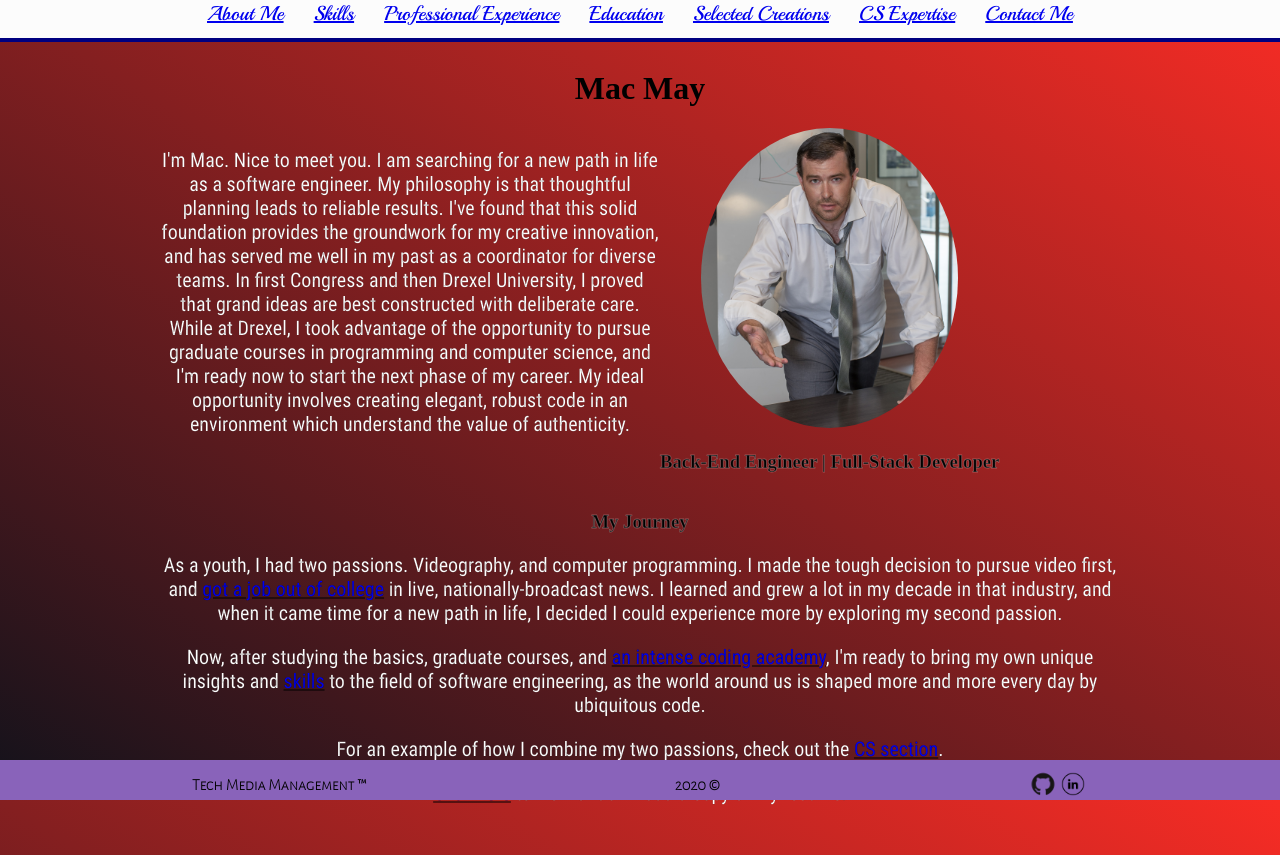
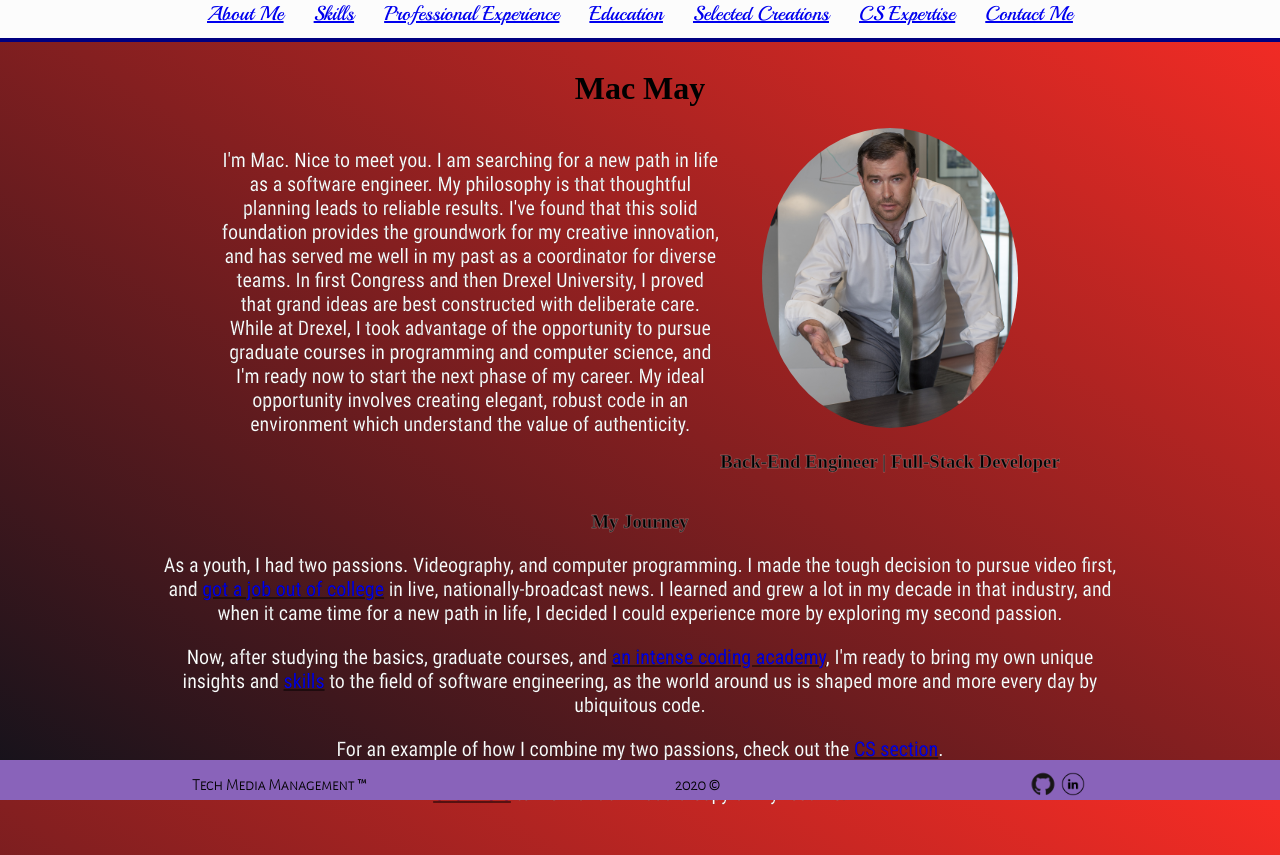
Before and after one commit to MakerMacAttack/portfolio, a React (Create React App) app: page / in a window 1280 px wide. Built offline with nearby package versions, Linux system fonts and the light colour scheme; a web font is replaced by a local one.

Commit message:
centered something

```diff
--- a/src/screens/About/About.css
+++ b/src/screens/About/About.css
@@ -11,7 +11,7 @@
 #about-box {
   display: flex;
   flex-direction: row;
-  margin: 0 auto;
+  justify-content: center;
 }
 
 #intro {
```
